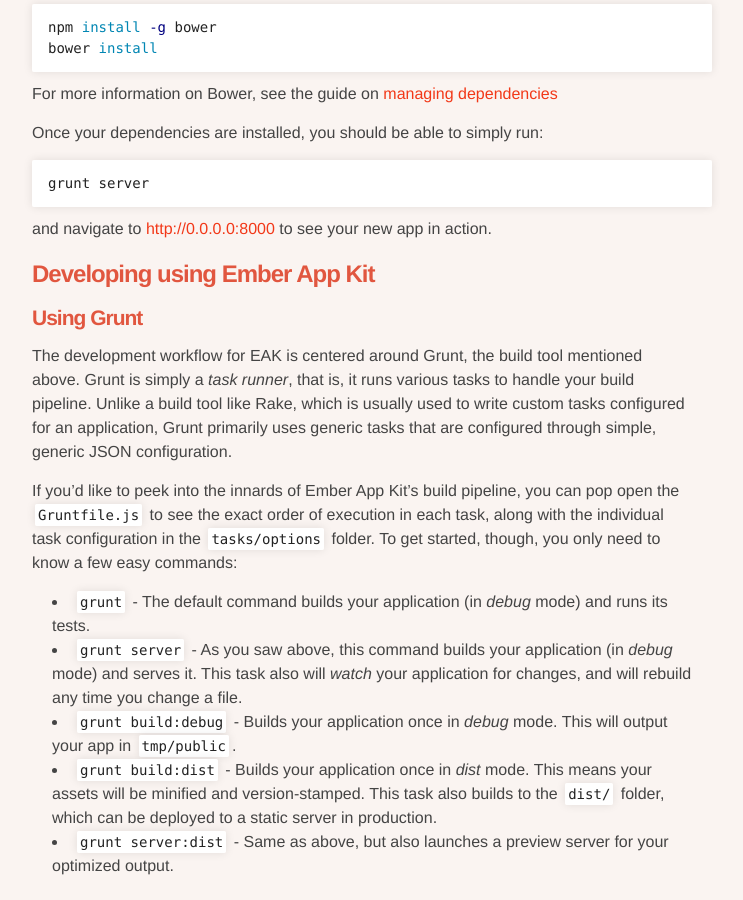
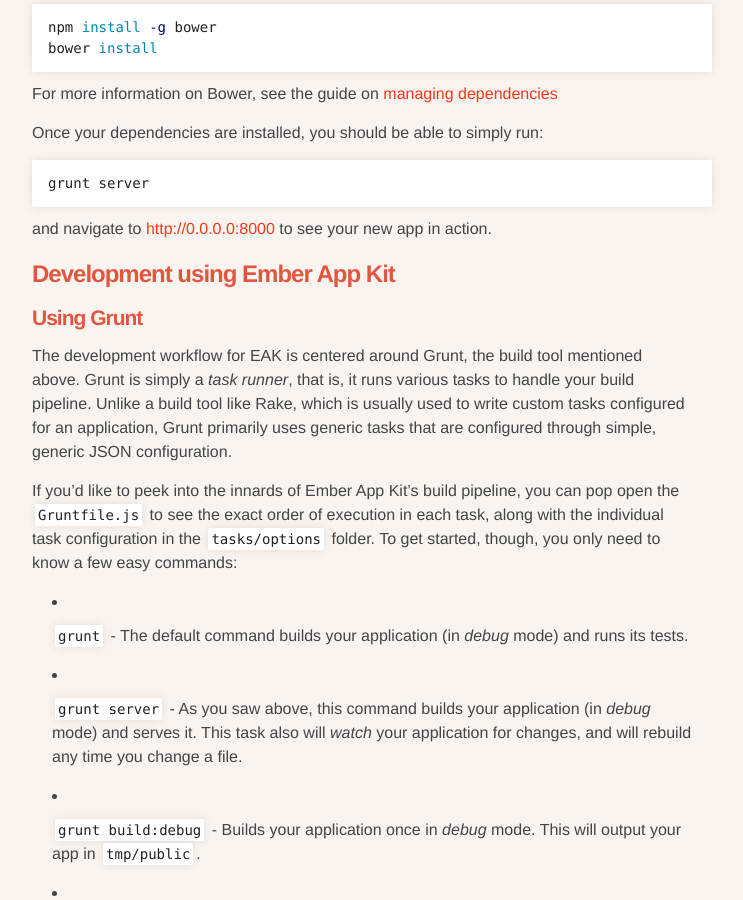
Before and after one commit to stefanpenner/ember-app-kit, a Jekyll site: the page built from guides/getting-started.md, in a window 1280 px wide and 900 px high, scrolled down 1016 px. Shown: the whole window, without its empty margins (418-1161 px from the left). Built offline with Jekyll 4.4.1, drawn with Linux system fonts in a browser that asks for light colours.

```diff
--- a/guides/getting-started.md
+++ b/guides/getting-started.md
@@ -45,7 +45,7 @@
 
 and navigate to [http://0.0.0.0:8000](http://0.0.0.0:8000) to see your new app in action.
 
-### Developing using Ember App Kit
+### Development using Ember App Kit
 
 #### Using Grunt
 
@@ -54,9 +54,13 @@
 If you'd like to peek into the innards of Ember App Kit's build pipeline, you can pop open the `Gruntfile.js` to see the exact order of execution in each task, along with the individual task configuration in the `tasks/options` folder. To get started, though, you only need to know a few easy commands:
 
 * `grunt` - The default command builds your application (in *debug* mode) and runs its tests.
+
 * `grunt server` - As you saw above, this command builds your application (in *debug* mode) and serves it. This task also will *watch* your application for changes, and will rebuild any time you change a file.
+
 * `grunt build:debug` - Builds your application once in *debug* mode. This will output your app in `tmp/public`.
+
 * `grunt build:dist` - Builds your application once in *dist* mode. This means your assets will be minified and version-stamped. This task also builds to the `dist/` folder, which can be deployed to a static server in production.
+
 * `grunt server:dist` - Same as above, but also launches a preview server for your optimized output.
 
 #### Testing your application
```
